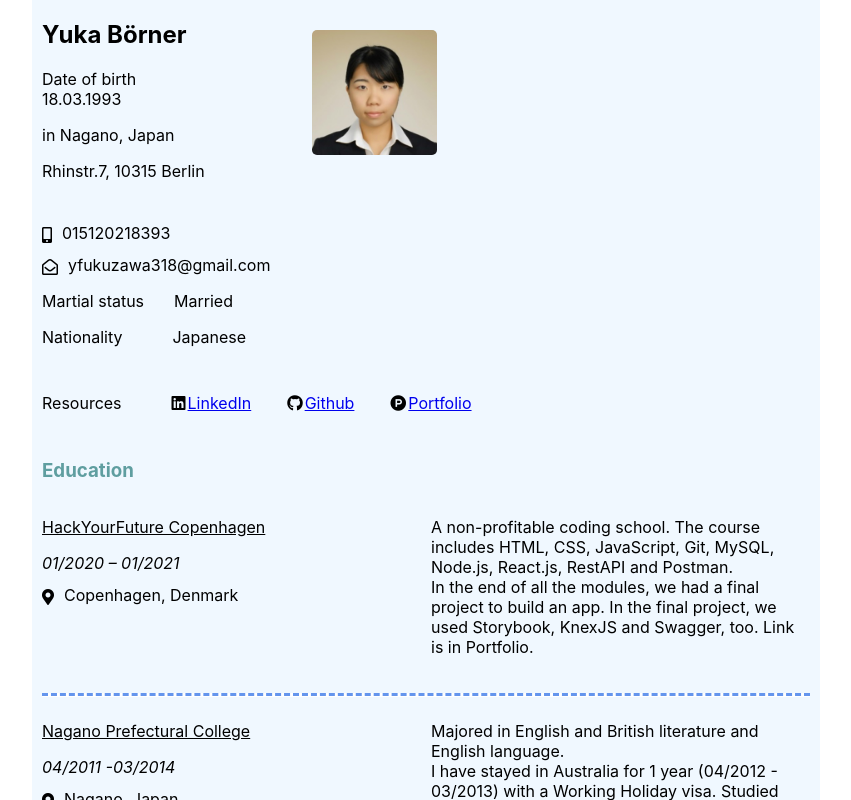
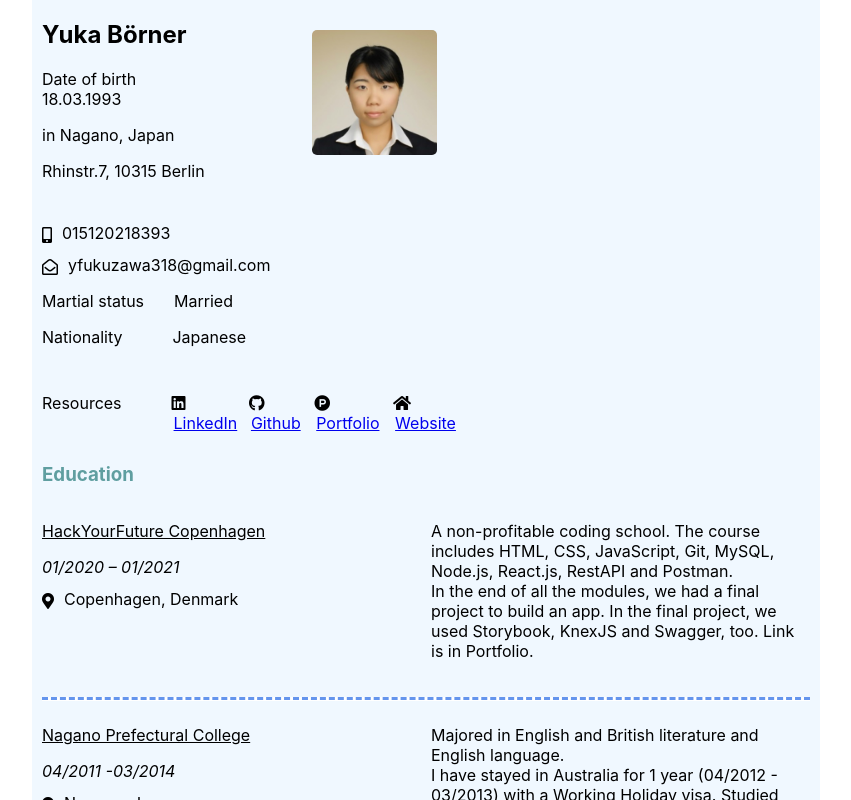
Before and after one commit to yukafjaponesa/yukas-cv, a React (Create React App) app: page / in a window 1280 px wide. Shown: the top 800 px of the page, without its empty margins (214-1065 px from the left). Built offline with nearby package versions, Linux system fonts and the light colour scheme.

Commit message:
add resouces cooking website

```diff
--- a/src/sections/Resources.js
+++ b/src/sections/Resources.js
@@ -22,6 +22,11 @@ function Resources() {
             <i className="fab fa-product-hunt"></i>
             <a href="https://wonderful-bhaskara-332906.netlify.app" target="_blank">Portfolio</a>
           </div>
+
+          <div>
+            <i className="fas fa-home"></i>
+            <a href="https://what-yuka-cooks.herokuapp.com/" target="_blank">Website</a>
+          </div>
         </div>
       </div>
     </div>
```
Also changed, not shown: 1 other file (tests, documents, lock files or other folders).
